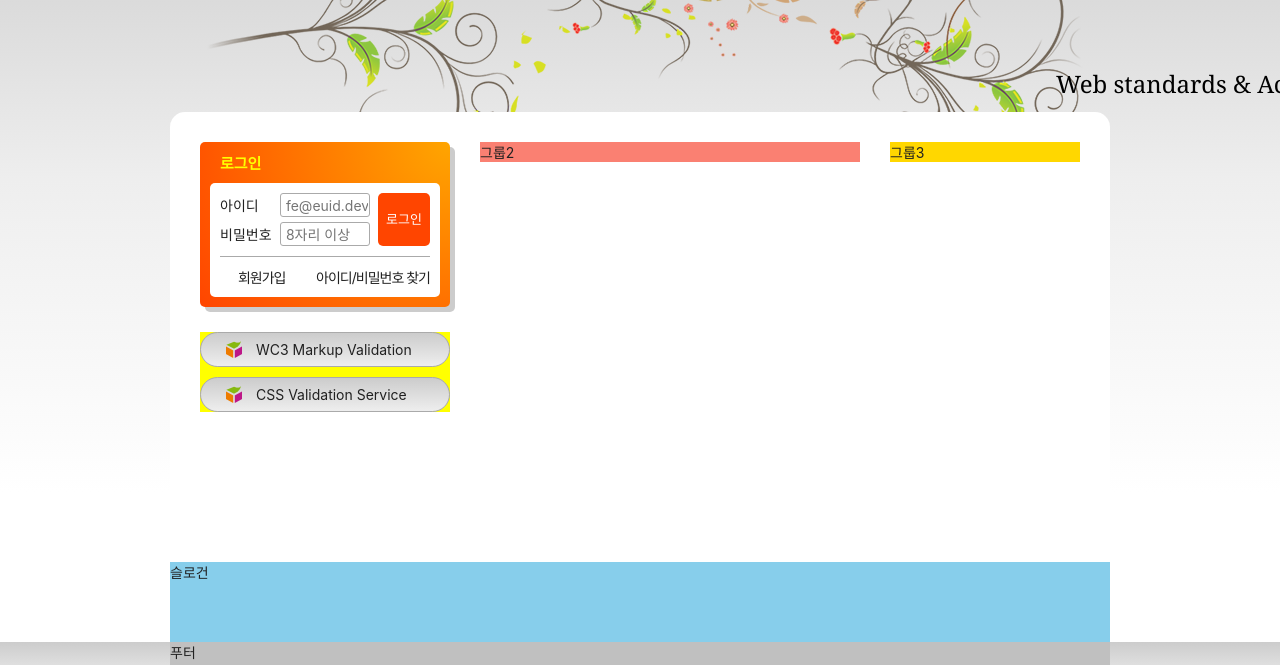
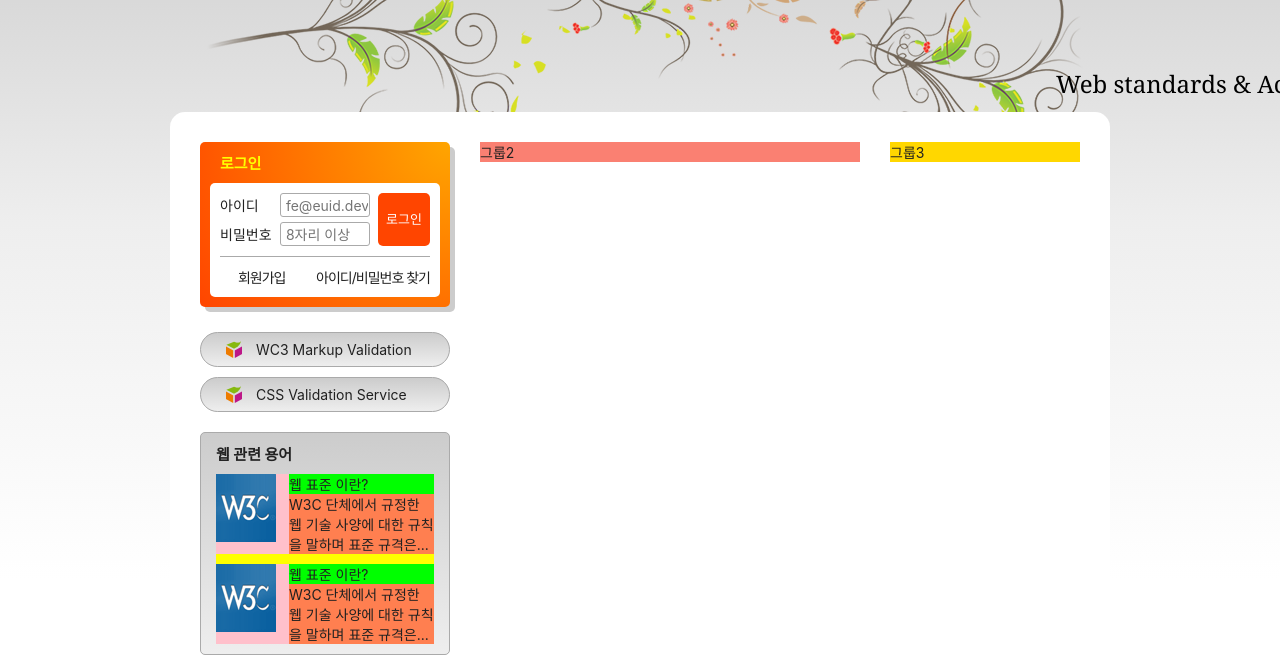
Before and after one commit to Sunny-SunHeeJung/HTML5, a plain HTML site: page index.html in a window 1280 px wide. Shown: the part 135-800 px from the top of the page. Drawn offline with Linux system fonts and the light colour scheme; a web font is replaced by a local one.

Commit message:
12일 수업

```diff
--- a/index.html
+++ b/index.html
@@ -158,7 +158,6 @@
           <li><a href="/">아이디/비밀번호 찾기</a></li>
         </ul>
       </section>
-
 <h2 class="a11y-hidden">유효성 검사 배너</h2>
 <ul class="validation-list">
   <li>
@@ -172,6 +171,29 @@
     </a>
   </li>
 </ul>
+<section class="term">
+  <h2 class="term-title">웹 관련 용어</h2>
+    <dl class="term-list">
+      <div>
+        <dt class="term-list-subject">웹 표준 이란?</dt>
+        <dd class="term-list-thumbnail">
+          <img src="./assets/web_standards.gif" alt="W3C 로고" />
+        </dd>
+        <dd class="term-list-brief">
+          W3C 단체에서 규정한 웹 기술 사양에 대한 규칙을 말하며 표준 규격은...
+        </dd>
+      </div>
+      <div class="cross">
+        <dt class="term-list-subject">웹 표준 이란?</dt>
+        <dd class="term-list-thumbnail">
+          <img src="./assets/web_standards.gif" alt="W3C 로고" />
+        </dd>
+        <dd class="term-list-brief">
+          W3C 단체에서 규정한 웹 기술 사양에 대한 규칙을 말하며 표준 규격은...
+        </dd>
+      </div>
+    </dl>
+</section>
 
     </div>
     <div class="group group2">그룹2</div>
--- a/styles/style.css
+++ b/styles/style.css
@@ -362,7 +362,6 @@ body {
 
 /* 유효성 검사 배너 */
 .validation-list {
-  background-color: #ff0;
   margin-top: 25px;
 }
 
@@ -384,6 +383,52 @@ body {
   color:#f00;
 }
 
+/* 웹 관련 용어 */
+.term {
+  margin-top: 20px;
+  border: 1px solid #aaa;
+  border-radius: 5px;
+  padding: 10px 15px;
+  background: #ccc linear-gradient(to bottom, #ccc, #eee);
+}
+
+.term-title {
+  font-size: 1.5rem;
+  font-weight: 700;
+}
+
+.term-list {
+  margin-top: 10px;
+  background-color: yellow;
+}
+
+.term-list div {
+  background-color: pink;
+  margin-top: 10px;
+  display: flow-root;
+}
+
+.term-list-subject {
+  background-color: lime;
+  float: right;
+  width: 145px;
+}
+
+.term-list-thumbnail {
+  background-color: purple;
+  float: left;
+}
+
+.term-list-thumbnail img {
+  vertical-align: middle;
+}
+
+.term-list-brief {
+  background-color: coral;
+  float: right;
+  width: 145px;
+}
+
 /* 슬로건 */
 .slogan {
   background: skyblue;
```
